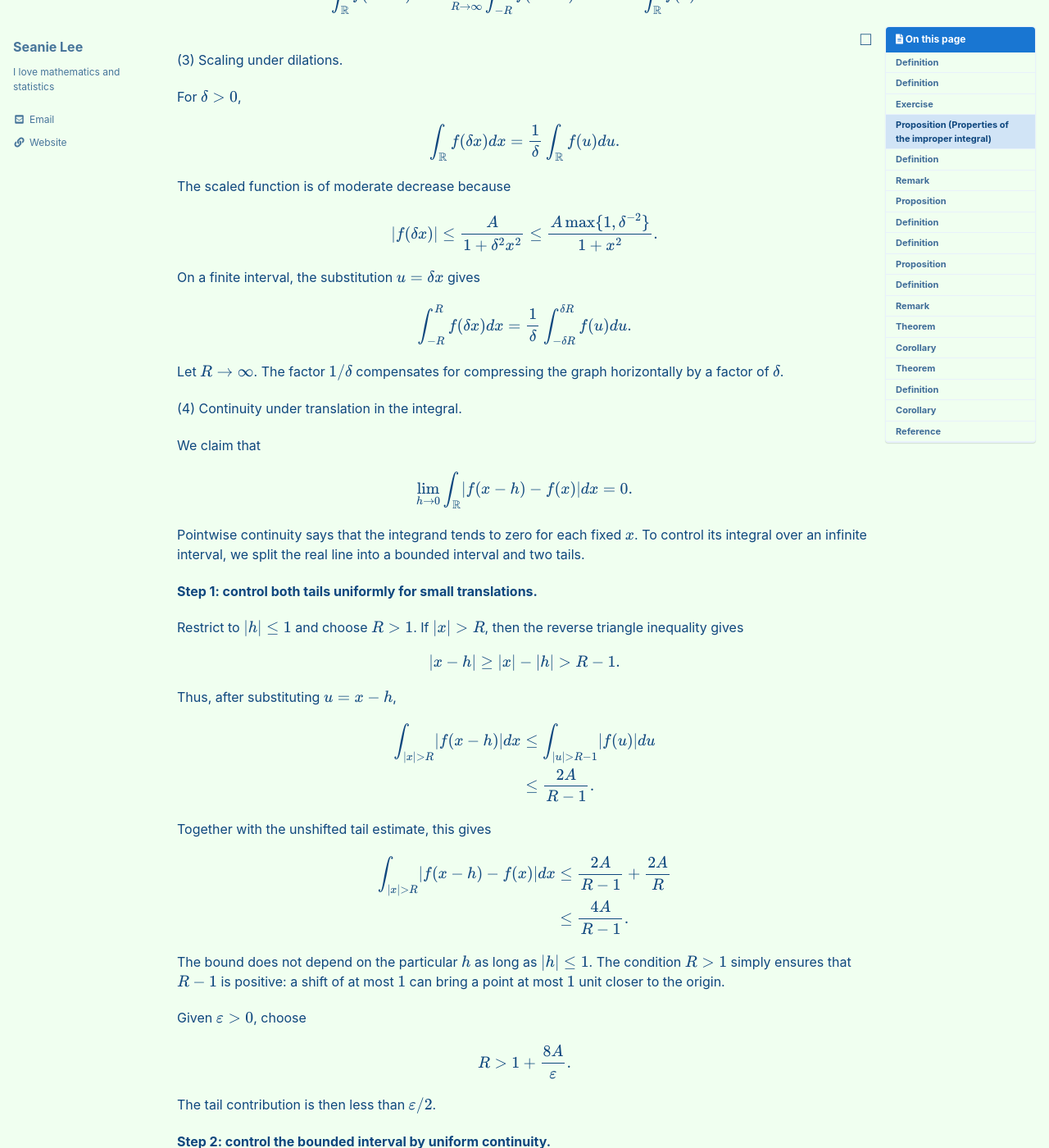
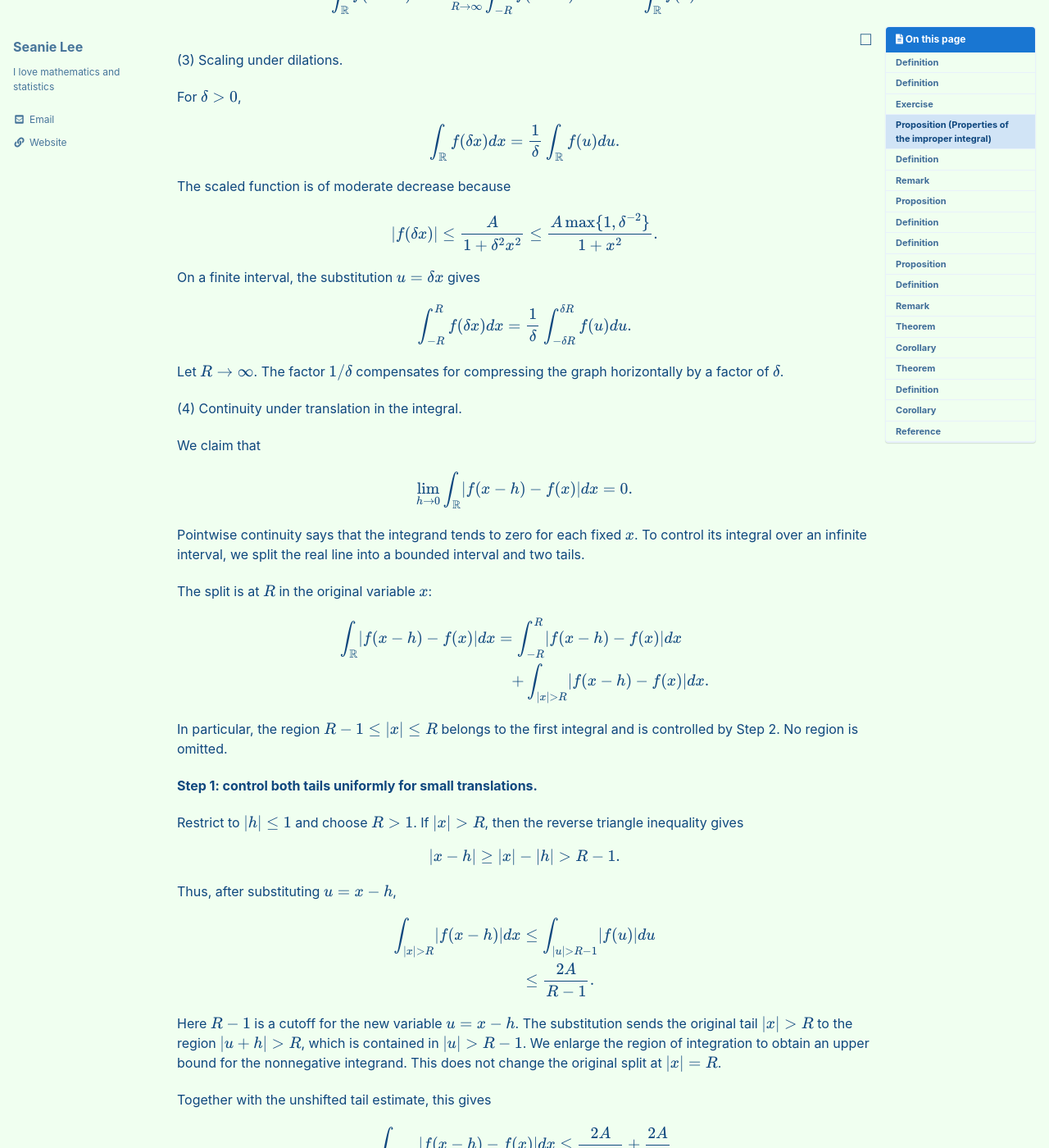
Before and after one commit to seanie12/blog, a Jekyll site: the page built from _posts/2024-06-23-fourier-transform-1.md, in a window 1280 px wide and 1400 px high, scrolled down 4103 px. Shown: the whole window at 82% size. Built offline with Jekyll 4.4.1, drawn with Linux system fonts in a browser that asks for light colours; cached includes are drawn as plain includes; formulas are drawn with MathJax 3; some of the changed text lies outside the part shown.

Commit message:
Update 2024-06-23-fourier-transform-1.md

```diff
--- a/_posts/2024-06-23-fourier-transform-1.md
+++ b/_posts/2024-06-23-fourier-transform-1.md
@@ -213,7 +213,7 @@ $$
 The scaled function is of moderate decrease because
 
 $$
-\lvert f(\delta x)\rvert\leq\frac{A}{1+\delta^2x^2}\leq\frac{A\max\{1,\delta^{-2}\}}{1+x^2}.
+\lvert f(\delta x)\rvert\leq\frac{A}{1+\delta^2x^2}\leq\frac{A\max\lbrace 1,\delta^{-2}\rbrace}{1+x^2}.
 $$
 
 On a finite interval, the substitution $u=\delta x$ gives
@@ -234,6 +234,18 @@ $$
 
 Pointwise continuity says that the integrand tends to zero for each fixed $x$. To control its integral over an infinite interval, we split the real line into a bounded interval and two tails.
 
+The split is at $R$ in the original variable $x$:
+
+$$
+\begin{aligned}
+\int_{\mathbb{R}}\lvert f(x-h)-f(x)\rvert dx
+&=\int_{-R}^{R}\lvert f(x-h)-f(x)\rvert dx\\
+&\quad+\int_{\lvert x\rvert>R}\lvert f(x-h)-f(x)\rvert dx.
+\end{aligned}
+$$
+
+In particular, the region $R-1\leq\lvert x\rvert\leq R$ belongs to the first integral and is controlled by Step 2. No region is omitted.
+
 **Step 1: control both tails uniformly for small translations.**
 
 Restrict to $\lvert h\rvert\leq1$ and choose $R>1$. If $\lvert x\rvert>R$, then the reverse triangle inequality gives
@@ -251,6 +263,8 @@ $$
 &\leq\frac{2A}{R-1}.
 \end{aligned}
 $$
+
+Here $R-1$ is a cutoff for the new variable $u=x-h$. The substitution sends the original tail $\lvert x\rvert>R$ to the region $\lvert u+h\rvert>R$, which is contained in $\lvert u\rvert>R-1$. We enlarge the region of integration to obtain an upper bound for the nonnegative integrand. This does not change the original split at $\lvert x\rvert=R$.
 
 Together with the unshifted tail estimate, this gives
 
@@ -281,7 +295,7 @@ u,v\in[-R-1,R+1],\quad\lvert u-v\rvert<\eta
 \Longrightarrow\lvert f(u)-f(v)\rvert<\frac{\varepsilon}{4R}.
 $$
 
-If $\lvert h\rvert<\min\{1,\eta\}$, then
+If $\lvert h\rvert<\min\lbrace 1,\eta\rbrace$, then
 
 $$
 \begin{aligned}
@@ -729,7 +743,7 @@ The integral exists because the Gaussian is rapidly decreasing. We will show tha
 The familiar idea is to square the one-dimensional integral and switch to polar coordinates. To justify the unbounded regions carefully, first work with bounded squares and disks. Let
 
 $$
-Q_R=[-R,R]^2,\qquad D_R=\{(x,y):x^2+y^2\leq R^2\}.
+Q_R=[-R,R]^2,\qquad D_R=\lbrace (x,y):x^2+y^2\leq R^2\rbrace.
 $$
 
 On the square, ordinary iterated integration of a continuous function gives
@@ -852,9 +866,9 @@ $$
 
 ## Theorem
 
-The Gaussian kernels $\{K_\delta\}_{\delta>0}$ form an approximate identity as $\delta\to0^+$.
+The Gaussian kernels $\lbrace K_\delta\rbrace_{\delta>0}$ form an approximate identity as $\delta\to0^+$.
 
-A family of absolutely integrable kernels $\{K_\delta\}_{\delta>0}$ is an **approximate identity** as $\delta\to0^+$ if:
+A family of absolutely integrable kernels $\lbrace K_\delta\rbrace_{\delta>0}$ is an **approximate identity** as $\delta\to0^+$ if:
 
 1. Each kernel has total integral $1$.
 2. There is a constant $C$, independent of $\delta$, such that $\int_{\mathbb{R}}\lvert K_\delta(x)\rvert dx\leq C$.
```
